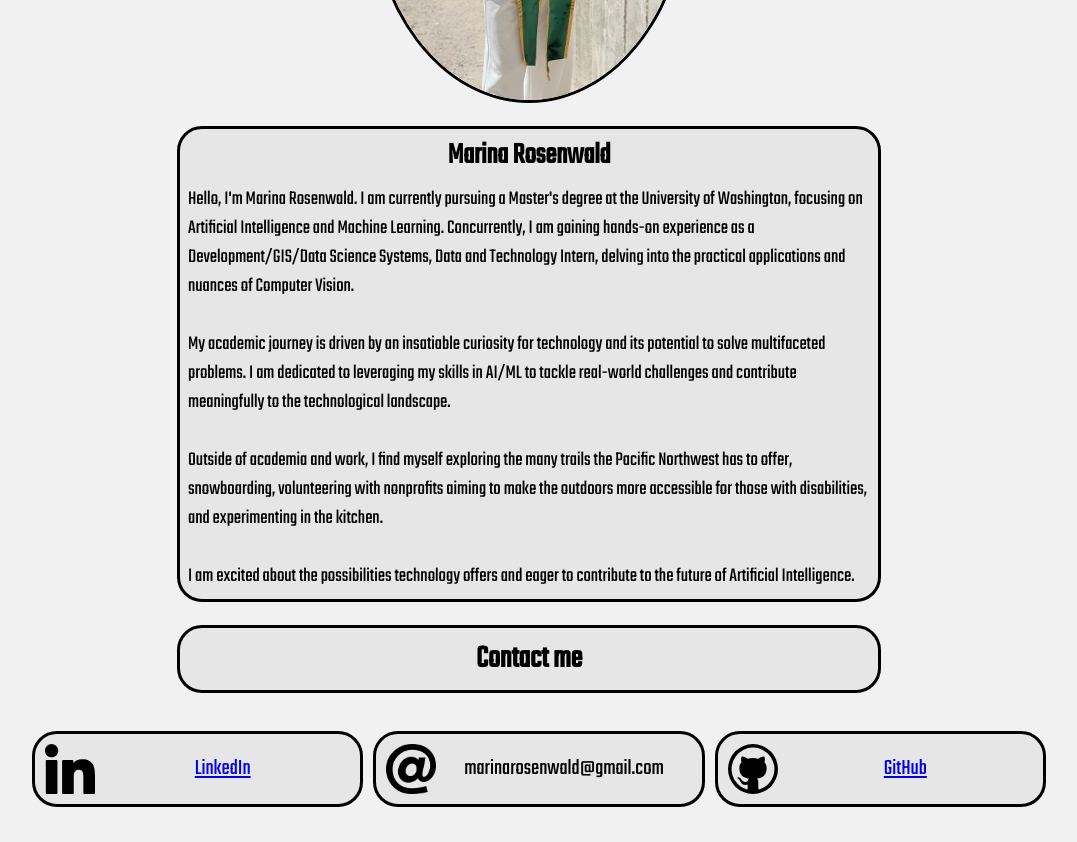
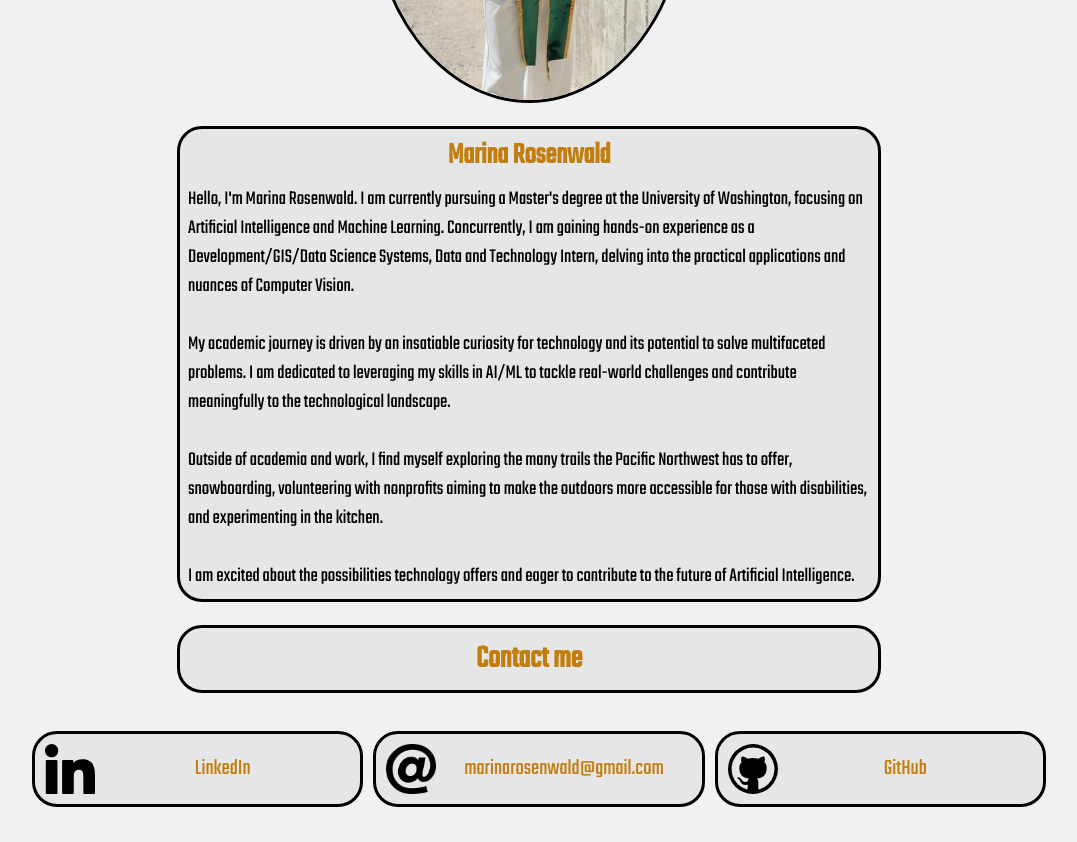
Before and after one commit to marinarosenwald/personalWebsite, a React (Create React App) app: page / in a window 1280 px wide. Shown: the part 460-1302 px from the top of the page, without its empty margins (111-1188 px from the left). Built offline with nearby package versions, Linux system fonts and the light colour scheme.

Commit message:
adjusted component coloring

```diff
--- a/src/App.js
+++ b/src/App.js
@@ -9,7 +9,6 @@ import Home from "./pages/Home";
 import Code from "./pages/Code";
 import PersonalBlog from "./pages/PersonalBlog";
 import WorkUpdates from "./pages/WorkUpdates";
-import Resume from "./pages/Resume";
 
 
 
--- a/src/components/displayBox.css
+++ b/src/components/displayBox.css
@@ -50,7 +50,6 @@
     margin-right: auto;
 }
 
-
 .boxList {
     display: block;
     padding: 10px;
--- a/src/pages/Code.js
+++ b/src/pages/Code.js
@@ -73,7 +73,7 @@ function Code() {
       <br></br>
       <div id="ousideBox">
         <Box class="box" id="disclaimer">
-          <h1>Code</h1>
+          <h1 style={{color: 'rgb(194, 125, 15)',}}>Code</h1>
           <p>Please note that some repos may be private. Contact me @marinarosenwald@gmail.com for access.</p>
         </Box>
       </div>
@@ -88,7 +88,7 @@ function Code() {
                   <div class='DinsideBox'>
                     <img src={code.src} alt={code.alt} class="Dicon"></img>
                     <div class="DinsideText">
-                      <p>{code.text}</p>
+                      <p style={{color: 'rgb(194, 125, 15)', }}>{code.text}</p>
                     </div>
                   </div>
                 </a>
--- a/src/pages/CodeStyle.css
+++ b/src/pages/CodeStyle.css
@@ -17,7 +17,14 @@
     background-color: rgb(230, 230, 230);
     border: 3px solid #000000;
 }
+a {
+    text-decoration: none;
+}
 
+a:hover, a:focus {
+    text-decoration: underline;
+    color: rgb(194, 125, 15);
+}
 @media screen and (max-width: 769px) {
     .boxList {
         width: 70%;
--- a/src/pages/Home.js
+++ b/src/pages/Home.js
@@ -19,7 +19,7 @@ function Home() {
     </div>
     <br></br>
     <Box class="boxH">
-    <h2 className="center" style={{ margin: 5, fontSize: 30, }}>Marina Rosenwald</h2>
+    <h2 className="center" style={{ margin: 5, fontSize: 30,  color: 'rgb(194, 125, 15)',}}>Marina Rosenwald</h2>
       <p style={{margin: 8, fontSize: 20, }}>
 
       Hello, I'm Marina Rosenwald. I am currently pursuing a Master's degree at the University of Washington, focusing on Artificial Intelligence and Machine Learning. Concurrently, I am gaining hands-on experience as a Development/GIS/Data Science Systems, Data and Technology Intern, delving into the practical applications and nuances of Computer Vision.
@@ -40,7 +40,7 @@ function Home() {
 
     <Box class="boxH">
       <div id="contact">
-      <h2>
+      <h2 style={{color: 'rgb(194, 125, 15)',}}>
         Contact me
       </h2>
       </div>
@@ -55,7 +55,7 @@ function Home() {
             <div class='DinsideBox'>
                   <img src={ LI } alt="LinkedInIcon" class="Dicon"></img>
               <div class="DinsideText">
-              <p>LinkedIn</p>
+              <p style={{color: 'rgb(194, 125, 15)',}} >LinkedIn</p>
               </div>
             </div>
             </a>
@@ -67,7 +67,7 @@ function Home() {
             <div class='DinsideBox'>
               <img src={ EI } alt="emailIcon" class="Dicon"></img>
               <div class="DinsideText">
-                <p>marinarosenwald@gmail.com</p>
+                <p style={{color: 'rgb(194, 125, 15)',}}>marinarosenwald@gmail.com</p>
               </div>
             </div>
         </Box>
@@ -79,7 +79,7 @@ function Home() {
             <div class='DinsideBox'>
               <img src={ GI } alt="githubIcon" class="Dicon"></img>
               <div class="DinsideText">
-                <p>GitHub</p>
+                <p style={{color: 'rgb(194, 125, 15)',}}>GitHub</p>
               </div>
             </div>
           </a>
--- a/src/pages/PersonalBlog.js
+++ b/src/pages/PersonalBlog.js
@@ -343,7 +343,7 @@ function PersonalBlog() {
     return (
         <div id="PersonalBlog">
         <Box class="box" id="disclaimer">
-            <h1>Personal Blog</h1>
+            <h1 style={{color: 'rgb(194, 125, 15)', }}>Personal Blog</h1>
             <p>Below are some photo highlights of my trips since March of 2023</p>
             <p>Places include: Spain, Italy, Menorca, San Francisco, Santa Barbra, SLO, Los Angeles, Lake Alice, Snoqualmie Pass, Spokane, Red Buffs, Newport OR</p>
         </Box>
--- a/src/pages/Resume.js
+++ /dev/null
@@ -1,13 +0,0 @@
-import React from 'react';
-import "./ResumeStyle.css";
-
-
-function Resume () {
-    return (
-        <div id="resumeDisplay">
-            {/* <iframe id="pdf" src={RR} title="myFrame"></iframe> */}
-        </div>
-        )
-  }
-
-export default Resume;
--- a/src/pages/ResumeStyle.css
+++ /dev/null
@@ -1,10 +0,0 @@
-#resumeDisplay{
-    padding-top: 20px;
-}
-
-#pdf {
-    display: block;
-    width: 85%;
-    height: 975px;
-    margin: auto;
-}
```
